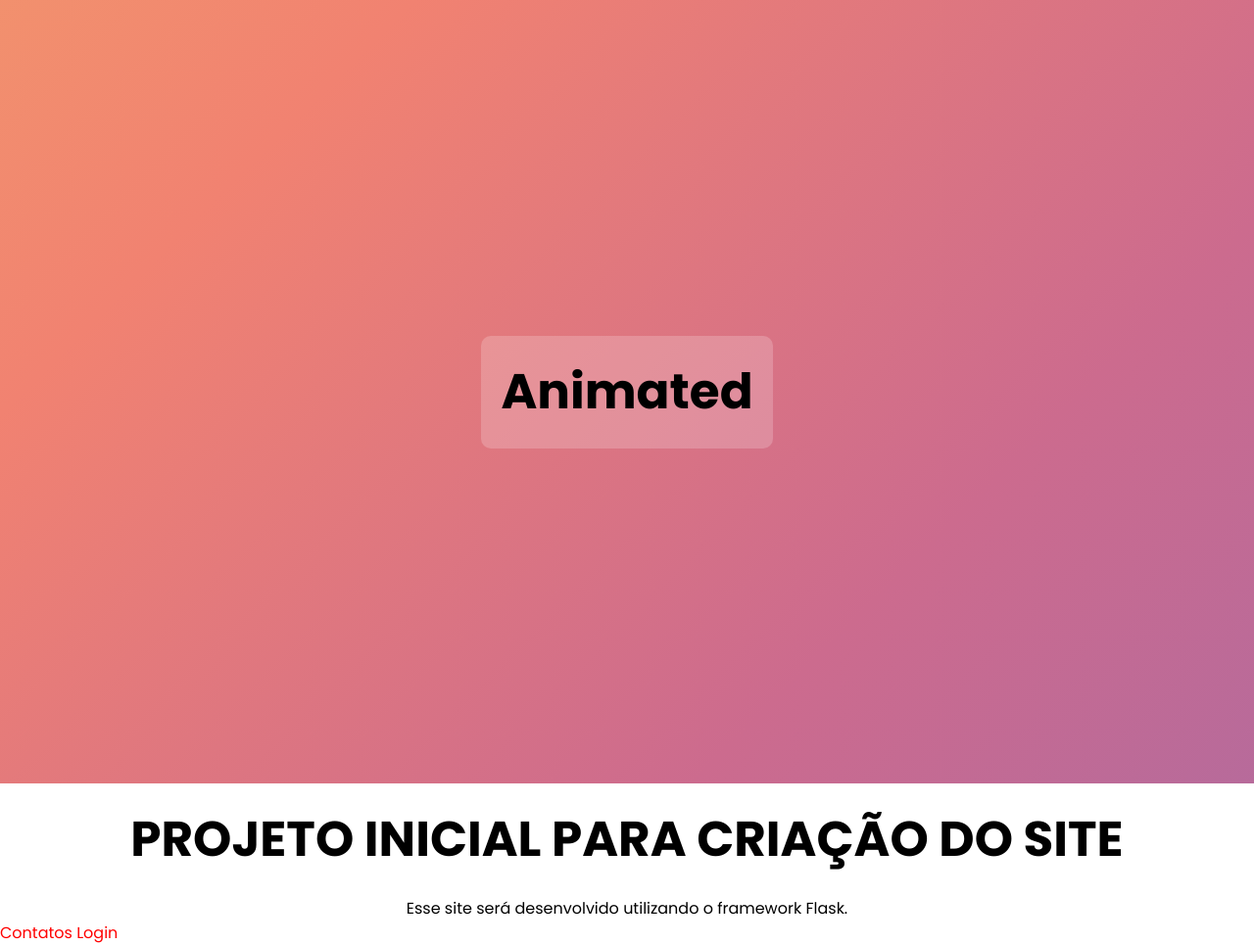
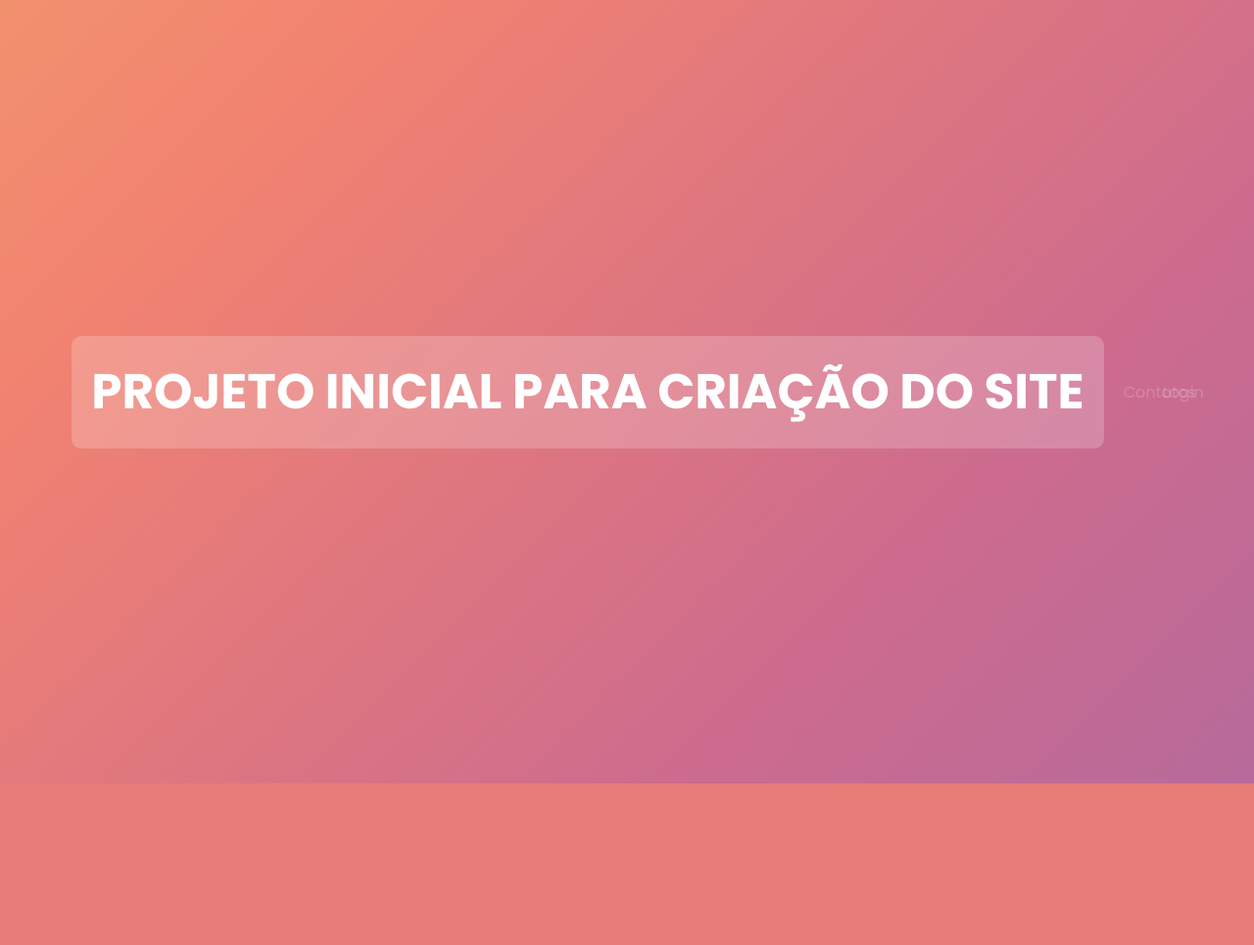
Before and after one commit to melk-azevedo/site_rick, a Flask app: page / in a window 1280 px wide. Shown: the whole page at 98% size. After the commit the page ends 800 px from the top, so only its background shows below. Run offline with Flask 2, Linux system fonts and the light colour scheme.

Commit message:
Update homepage.html

```diff
--- a/templates/homepage.html
+++ b/templates/homepage.html
@@ -40,6 +40,14 @@
             border-radius: 10px;
         }
 
+        a {
+            width: 0;
+            padding: 20px;
+            text-align: center;
+            text-decoration: none;
+            color: rgba(255, 255, 255, .2);
+        }
+
         @keyframes animate {
             0% {
                 background-position: 0 50%;
@@ -53,37 +61,15 @@
                 background-position: 0 50%;
             }
         }
-
-        h1 {
-            text-align: center;
-            color: black
-        }
-
-        p {
-            text-align: center;
-            color: black
-        }
-
-        a {
-            width: 0;
-            padding: 0;
-            text-align: center;
-            text-decoration: none;
-            color: rgb(255, 0, 0);
-        }
     </style>
 </head>
 
 <body>
     <section>
-        <h1>Animated</h1>
-    </section>
-    <header>
         <h1>PROJETO INICIAL PARA CRIAÇÃO DO SITE</h1>
-        <p>Esse site será desenvolvido utilizando o framework Flask.</p>
         <a href="contatos">Contatos</a>
         <a href="login">Login</a>
-    </header>
+    </section>
 </body>
 
 
```
